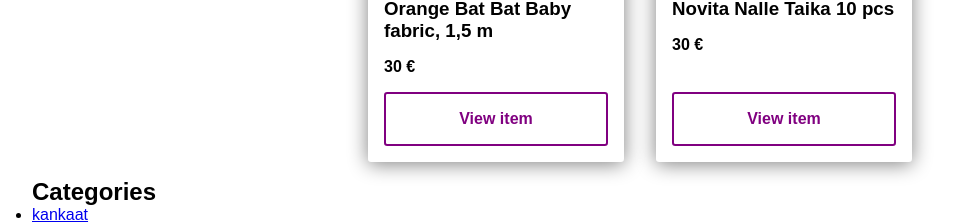
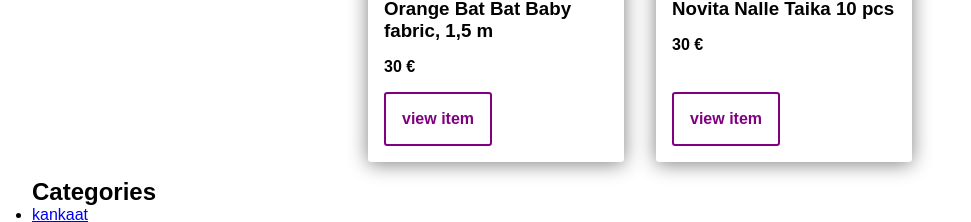
Before and after one commit to kmmhak/Handicraft-webshop, a React (Create React App) app in the folder frontend/: page / in a window 1280 px wide. Shown: the part 360-582 px from the top of the page, without its empty margins (0-971 px from the left). Built offline with nearby package versions, Linux system fonts and the light colour scheme.

Commit message:
link to listed item from homepage

```diff
--- /dev/null
+++ b/frontend/src/components/Data.js
@@ -0,0 +1,32 @@
+const cardData = [
+  {
+    id: 1,
+    img: "https://www.myrtikki.fi/wp-content/uploads/2020/09/oranssi_tummat.jpg",
+    title: "Orange Bat Bat Baby fabric, 1,5 m",
+    category: "fabric",
+    subcategory: "stretch",
+    username: "miisa",
+    brand: "Myrtikki",
+    length: 1,
+    unit: "pcs",
+    color: "orange",
+    price: 30,
+    description: "Colorful quality stretch fabric, unwashed",
+  },
+  {
+    id: 2,
+    img: "https://www.novitaknits.com/media/catalog/product/cache/7dbe654b8b993771ad606e4b2818e8c5/1/6/1643673636-5e6b47ea5fc76151145d8115_1.jpg",
+    title: "Novita Nalle Taika 10 pcs",
+    category: "yarn",
+    subcategory: "wool",
+    username: "miisa",
+    brand: "Novita",
+    length: 10,
+    unit: "pcs",
+    color: "multi-color",
+    price: 30,
+    description: "10 new balls of yarn for only 30€, it's a bargain!",
+  },
+];
+
+export default cardData;
--- a/frontend/src/components/Home.js
+++ b/frontend/src/components/Home.js
@@ -1,38 +1,8 @@
 import Card from "./UI_components/Card";
 import "./Components.css";
+import cardData from "./Data.js";
 
 const username = "Miisa";
-
-const cardData = [
-  {
-    id: 1,
-    img: "https://www.myrtikki.fi/wp-content/uploads/2020/09/oranssi_tummat.jpg",
-    title: "Orange Bat Bat Baby fabric, 1,5 m",
-    category: "fabric",
-    subcategory: "stretch",
-    username: "miisa",
-    brand: "Myrtikki",
-    length: 1,
-    unit: "pcs",
-    color: "orange",
-    price: 30,
-    description: "Colorful quality stretch fabric, unwashed",
-  },
-  {
-    id: 2,
-    img: "https://www.novitaknits.com/media/catalog/product/cache/7dbe654b8b993771ad606e4b2818e8c5/1/6/1643673636-5e6b47ea5fc76151145d8115_1.jpg",
-    title: "Novita Nalle Taika 10 pcs",
-    category: "yarn",
-    subcategory: "wool",
-    username: "miisa",
-    brand: "Novita",
-    length: 10,
-    unit: "pcs",
-    color: "multi-color",
-    price: 30,
-    description: "10 new balls of yarn for only 30€, it's a bargain!",
-  },
-];
 
 const Home = () => {
   return (
--- a/frontend/src/components/Listing.js
+++ b/frontend/src/components/Listing.js
@@ -1,19 +1,23 @@
-const Listing = ({ listing }) => {
+import { useParams } from "react-router-dom";
+import cardData from "./Data";
+
+const Listing = () => {
+  let { id } = useParams();
   return (
     <div>
-      <h1>{listing.title}</h1>
-      <img src={listing.img} alt={listing.title} />
-      <p>Brand: {listing.brand}</p>
+      <h1>{cardData[0].title}</h1>
+      <img src={cardData[0].img} alt={cardData[0].title} />
+      <p>Brand: {cardData[0].brand}</p>
       <p>
-        Qty {listing.length} {listing.unit}
+        Qty {cardData[0].length} {cardData[0].unit}
       </p>
-      <p>Color: {listing.color}</p>
-      <p>Seller: {listing.username}</p>
-      <p>Category: {listing.category}</p>
-      <p>Subcategory: {listing.subcategory}</p>
-      <p>Price {listing.price} €</p>
+      <p>Color: {cardData[0].color}</p>
+      <p>Seller: {cardData[0].username}</p>
+      <p>Category: {cardData[0].category}</p>
+      <p>Subcategory: {cardData[0].subcategory}</p>
+      <p>Price {cardData[0].price} €</p>
       <p>Description:</p>
-      <p>{listing.description}</p>
+      <p>{cardData[0].description}</p>
     </div>
   );
 };
--- a/frontend/src/components/UI_components/Button.js
+++ b/frontend/src/components/UI_components/Button.js
@@ -1,7 +1,5 @@
-const Button = ({ handleClick, text, className }) => (
-  <button className={className} onClick={handleClick}>
-    {text}
-  </button>
-);
+const Button = ({ text, className }) => {
+  return <button className={className}>{text}</button>;
+};
 
 export default Button;
--- a/frontend/src/components/UI_components/Card.js
+++ b/frontend/src/components/UI_components/Card.js
@@ -1,30 +1,27 @@
 import "../Components.css";
 import Button from "./Button";
-import { useNavigate } from "react-router-dom";
+import { Link } from "react-router-dom";
+import React from "react";
 
 const Card = ({ cardData }) => {
-  const navigate = useNavigate();
-
-  const viewListing = () => {
-    navigate(`/listings/${cardData.id}`);
-  };
   return (
     <div className="card">
       <div className="card__body">
-        <img src={cardData.img} alt={cardData.title} class="card__image" />
+        <img src={cardData.img} alt={cardData.title} className="card__image" />
         <p className="card__category">
           {cardData.category} / {cardData.subcategory}
         </p>
         <h3 className="card__title">{cardData.title}</h3>
         <p className="card__price">{cardData.price} €</p>
       </div>
-      <Button
-        handleClick={viewListing}
-        text="View item"
-        className="card__btn"
-      />
+      <Link to={`/listings/${cardData.id}`}>
+        <Button className="card__btn" text="view item"></Button>
+      </Link>
     </div>
   );
 };
 
+/*
+ */
+
 export default Card;
--- a/frontend/src/routes/Routes.js
+++ b/frontend/src/routes/Routes.js
@@ -17,37 +17,6 @@
 import Listing from "../components/Listing";
 
 const Router = () => {
-  const cardData = [
-    {
-      id: 1,
-      img: "https://www.myrtikki.fi/wp-content/uploads/2020/09/oranssi_tummat.jpg",
-      title: "Orange Bat Bat Baby fabric, 1,5 m",
-      category: "fabric",
-      subcategory: "stretch",
-      username: "miisa",
-      brand: "Myrtikki",
-      length: 1,
-      unit: "pcs",
-      color: "orange",
-      price: 30,
-      description: "Colorful quality stretch fabric, unwashed",
-    },
-    {
-      id: 2,
-      img: "https://www.novitaknits.com/media/catalog/product/cache/7dbe654b8b993771ad606e4b2818e8c5/1/6/1643673636-5e6b47ea5fc76151145d8115_1.jpg",
-      title: "Novita Nalle Taika 10 pcs",
-      category: "yarn",
-      subcategory: "wool",
-      username: "miisa",
-      brand: "Novita",
-      length: 10,
-      unit: "pcs",
-      color: "multi-color",
-      price: 30,
-      description: "10 new balls of yarn for only 30€, it's a bargain!",
-    },
-  ];
-
   return (
     <Routes>
       <Route path="/" element={<Home />} />
@@ -65,7 +34,7 @@
       <Route path="/subcategories/nypylat" element={<Bobbin />} />
       <Route path="/subcategories/kortit" element={<CardSupplies />} />
       <Route path="/subcategories/koristeet" element={<Decor />} />
-      <Route path="/listings/:id" element={<Listing listing={cardData[0]} />} />
+      <Route path="/listings/:id" element={<Listing />} />
     </Routes>
   );
 };
```
